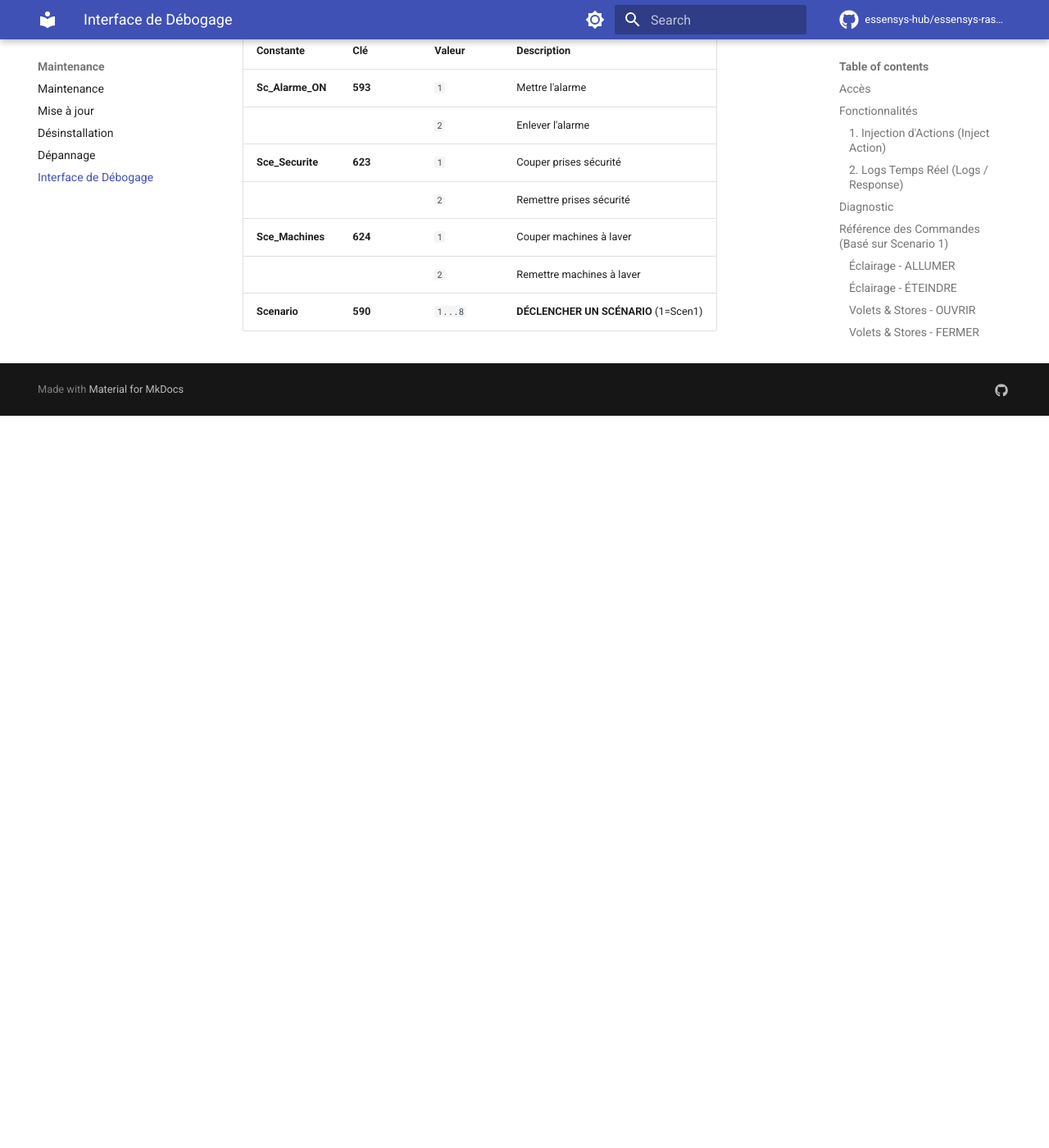
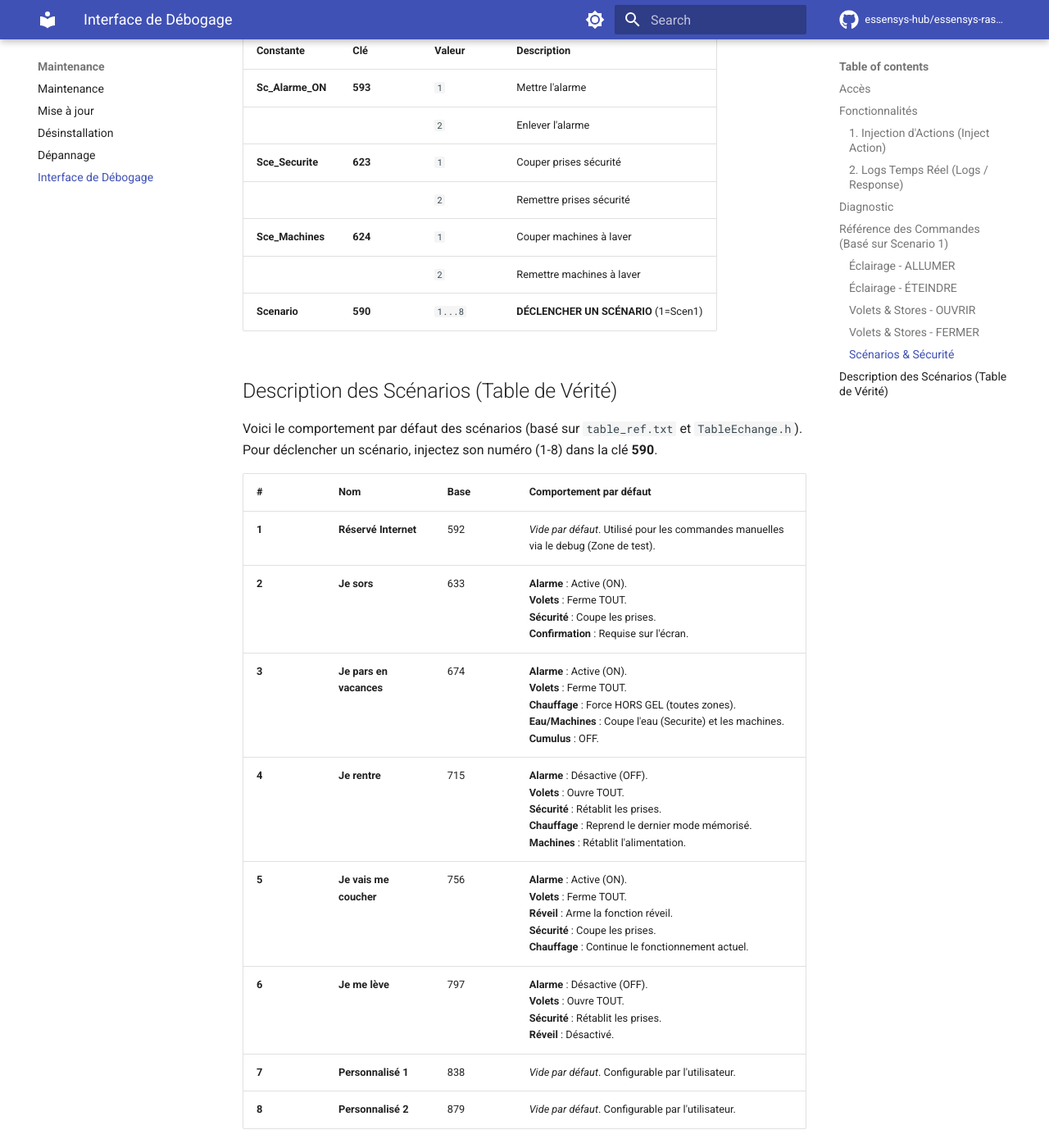
Before and after one commit to essensys-hub/essensys-raspberry-install, an MkDocs documentation site: the page built from docs/maintenance/debug.md, in a window 1280 px wide and 1400 px high, scrolled down 5368 px. Shown: the whole window at 82% size. Built offline with MkDocs 1.6.1 and Material for MkDocs 9.7.7, drawn with Linux system fonts in a browser that asks for light colours; comment, search, counter and statistics services are not loaded; the version menu is left out; before the commit the page ends 5875 px from its top, so only the background shows below that.

Commit message:
Add scenario descriptions 1-8 to debug documentation

```diff
--- a/docs/maintenance/debug.md
+++ b/docs/maintenance/debug.md
@@ -132,3 +132,19 @@
 | **Sce_Machines** | **624** | `1` | Couper machines à laver |
 | | | `2` | Remettre machines à laver |
 | **Scenario** | **590** | `1...8` | **DÉCLENCHER UN SCÉNARIO** (1=Scen1) |
+
+## Description des Scénarios (Table de Vérité)
+
+Voici le comportement par défaut des scénarios (basé sur `table_ref.txt` et `TableEchange.h`).
+Pour déclencher un scénario, injectez son numéro (1-8) dans la clé **590**.
+
+| # | Nom | Base | Comportement par défaut |
+| :--- | :--- | :--- | :--- |
+| **1** | **Réservé Internet** | 592 | *Vide par défaut*. Utilisé pour les commandes manuelles via le debug (Zone de test). |
+| **2** | **Je sors** | 633 | **Alarme** : Active (ON).<br>**Volets** : Ferme TOUT.<br>**Sécurité** : Coupe les prises.<br>**Confirmation** : Requise sur l'écran. |
+| **3** | **Je pars en vacances** | 674 | **Alarme** : Active (ON).<br>**Volets** : Ferme TOUT.<br>**Chauffage** : Force HORS GEL (toutes zones).<br>**Eau/Machines** : Coupe l'eau (Securite) et les machines.<br>**Cumulus** : OFF. |
+| **4** | **Je rentre** | 715 | **Alarme** : Désactive (OFF).<br>**Volets** : Ouvre TOUT.<br>**Sécurité** : Rétablit les prises.<br>**Chauffage** : Reprend le dernier mode mémorisé.<br>**Machines** : Rétablit l'alimentation. |
+| **5** | **Je vais me coucher** | 756 | **Alarme** : Active (ON).<br>**Volets** : Ferme TOUT.<br>**Réveil** : Arme la fonction réveil.<br>**Sécurité** : Coupe les prises.<br>**Chauffage** : Continue le fonctionnement actuel. |
+| **6** | **Je me lève** | 797 | **Alarme** : Désactive (OFF).<br>**Volets** : Ouvre TOUT.<br>**Sécurité** : Rétablit les prises.<br>**Réveil** : Désactivé. |
+| **7** | **Personnalisé 1** | 838 | *Vide par défaut*. Configurable par l'utilisateur. |
+| **8** | **Personnalisé 2** | 879 | *Vide par défaut*. Configurable par l'utilisateur. |
```
